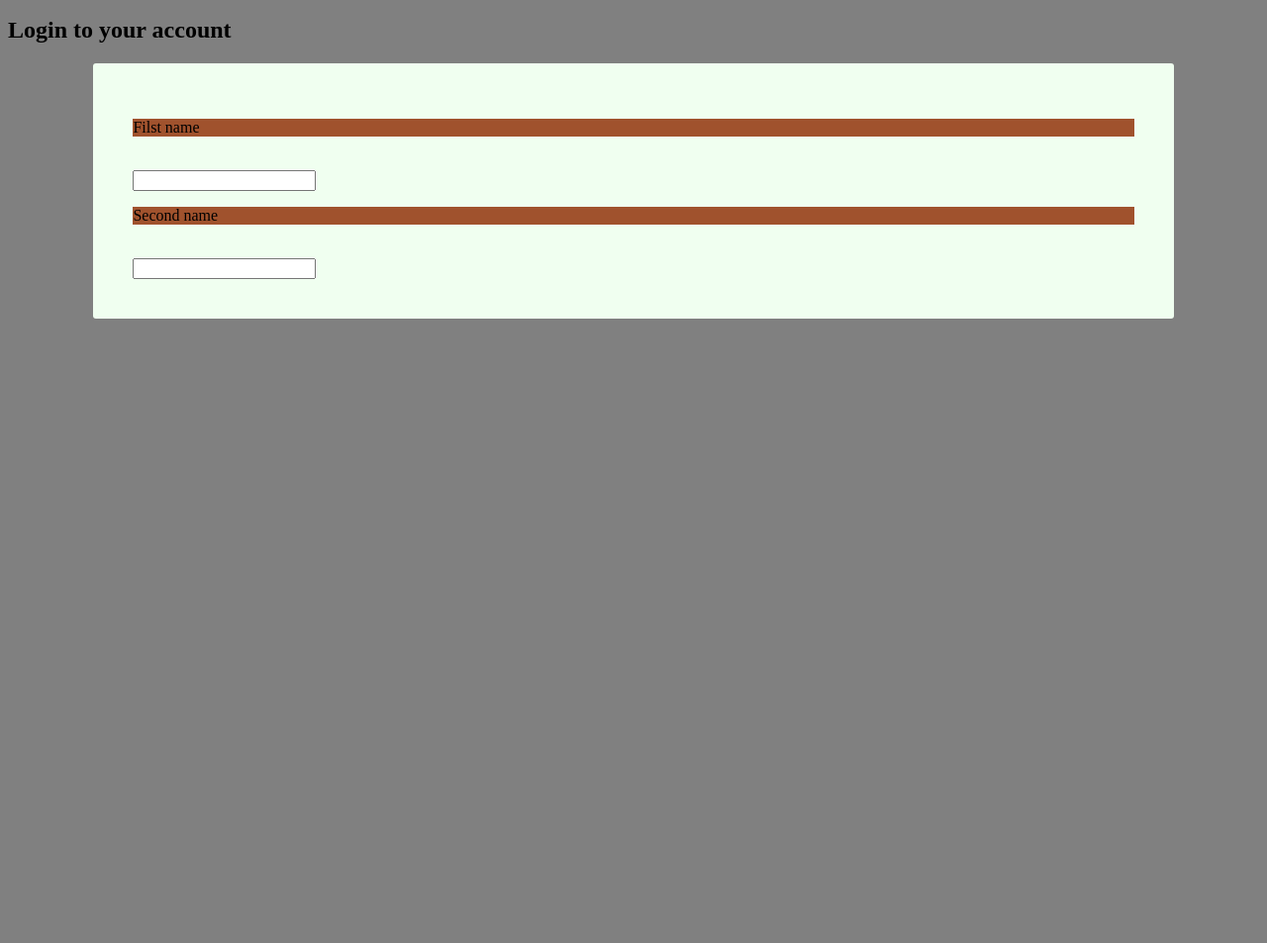
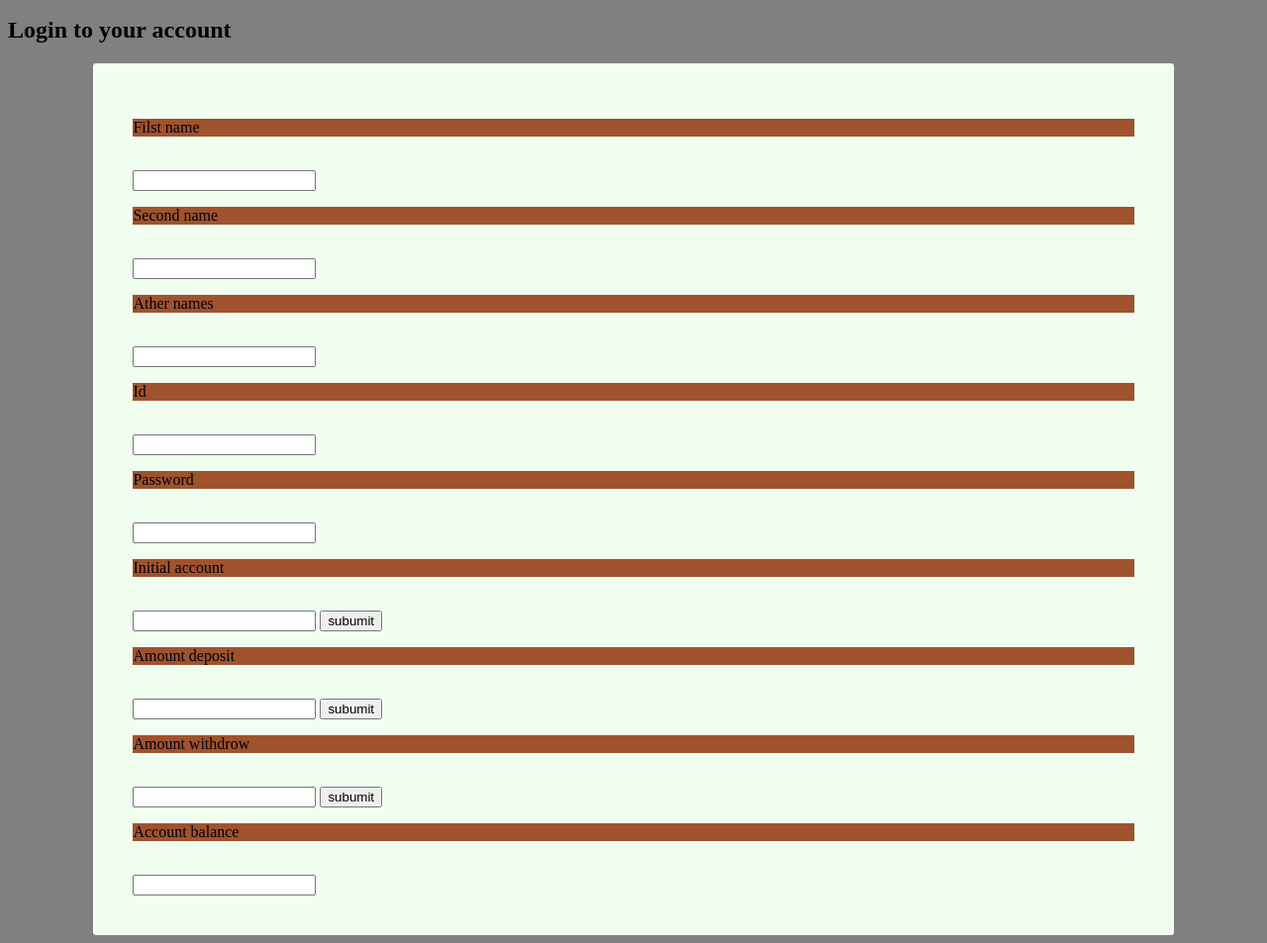
Before and after one commit to geratha/bank-account, a plain HTML site: page index.html in a window 1280 px wide. Shown: the part 101-1054 px from the top of the page at 99% size. Before the commit the page ends 800 px from the top, so only its background shows below. Drawn offline with Linux system fonts and the light colour scheme.

Commit message:
submit buttom

```diff
--- a/index.html
+++ b/index.html
@@ -25,3 +25,24 @@
                 <label><input type="form" name="title"><br>
 <p>Second name</p><br>
                 <label><input type="form" name="title"><br>
+
+
+                    <p>Ather names</p><br>
+                    <label><input type="form" name="title"><br>
+                        <p>Id</p><br>
+                    <label><input type="form" name="title"><br>
+    <p>Password</p><br>
+                    <label><input type="form" name="title"><br>
+    <p>Initial account</p><br>
+                     <label><input type="form" name="title">
+                        <button onclick="button">subumit</button>
+    <p>Amount deposit</p><br>
+                    <label><input type="form" name="title">
+                        <button onclick="button">subumit</button>
+    <p>  Amount withdrow</p><br>
+                    <label><input type="form" name="title">
+    <button onclick="button">subumit</button><br>
+    <p>Account balance</p><br>
+                    <label><input type="form" name="title"><br>
+                    </div>
+        </form>
```
